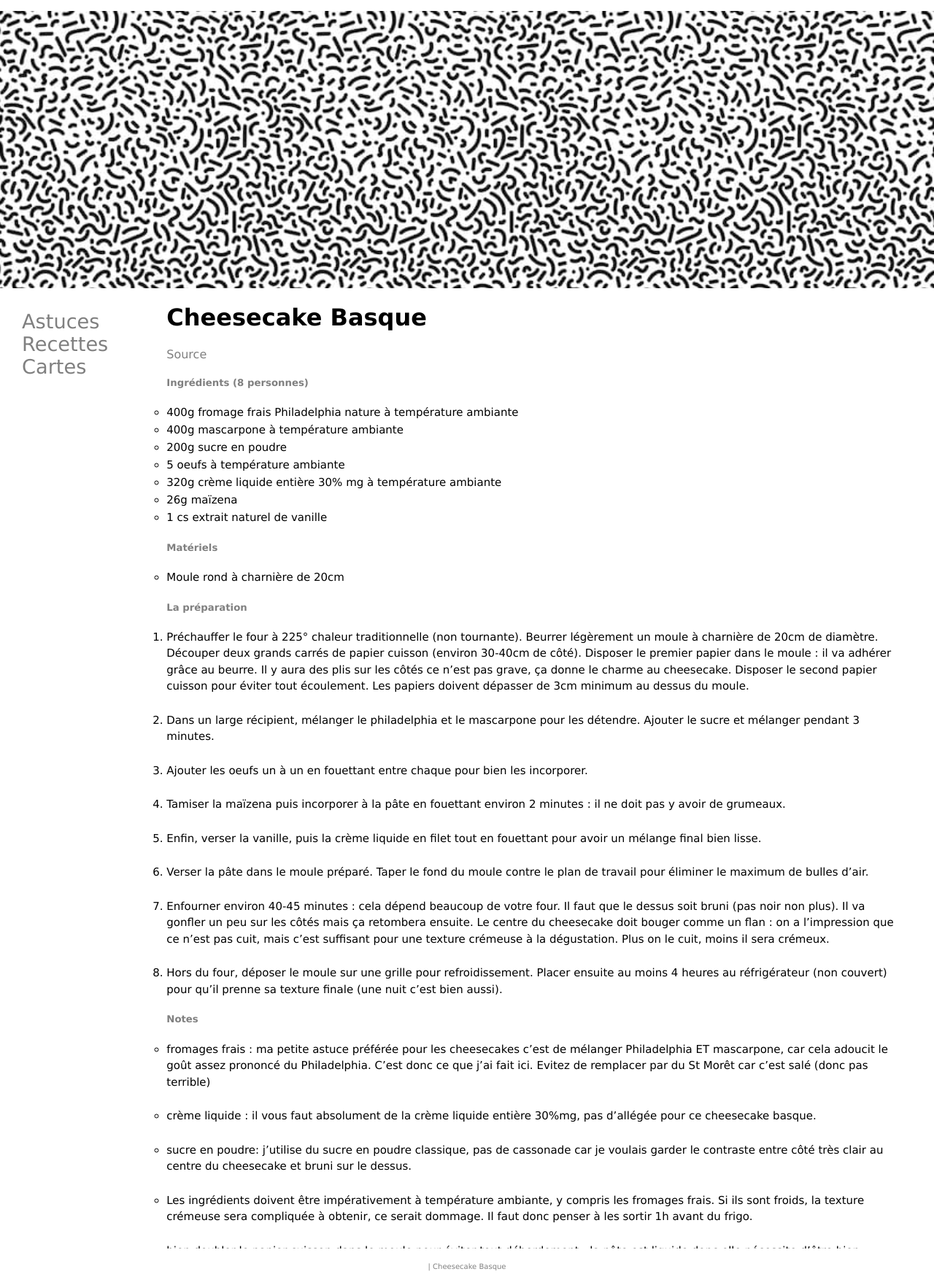
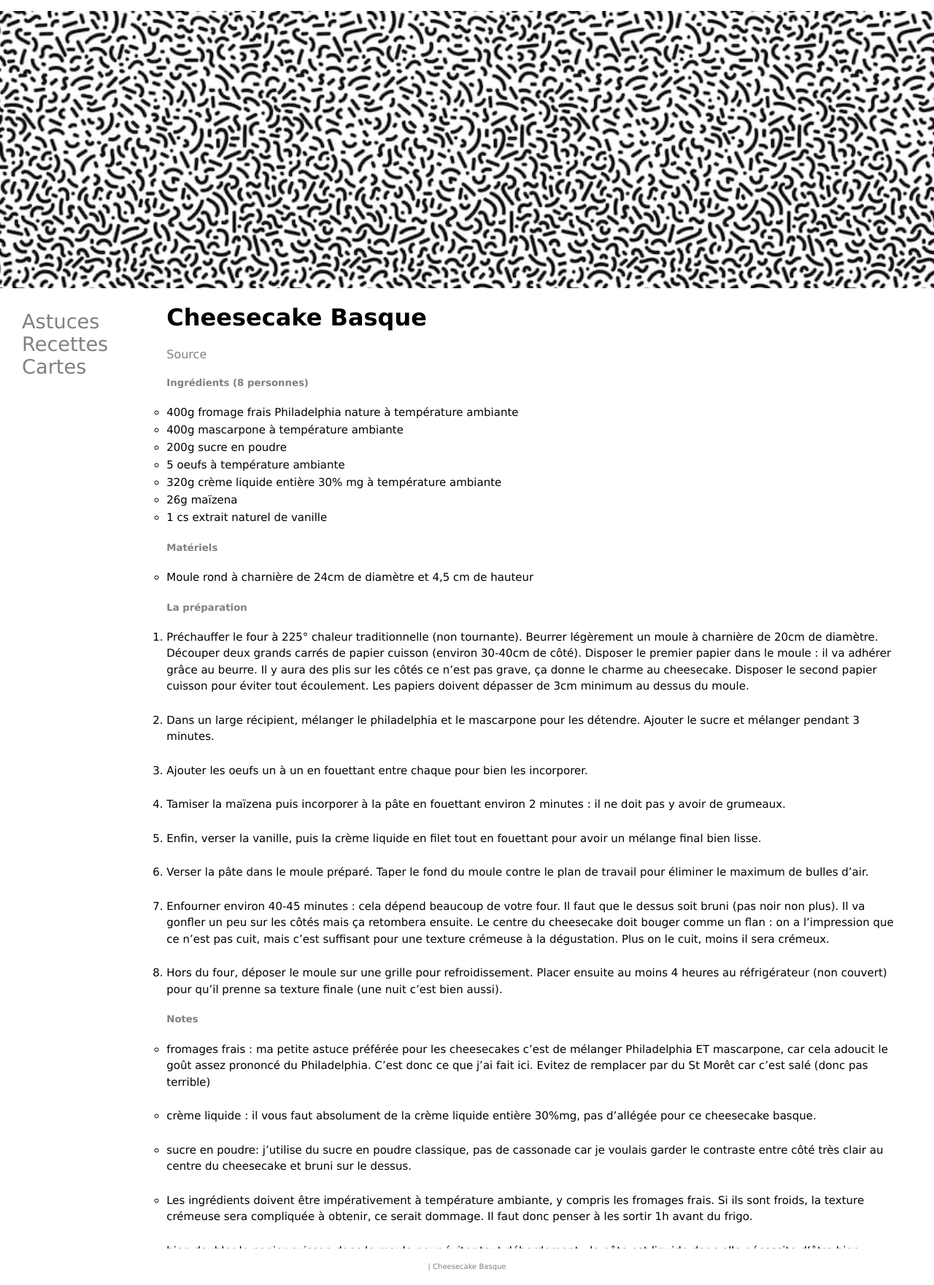
Before and after one commit to DenAff/heol, a Jekyll site: the page built from _posts/recettes/desserts/2020-01-01-cheesecake-basque.md, in a window 1280 px wide. Shown: the whole page at 73% size. Built offline with Jekyll 4.4.1, drawn with Linux system fonts in a browser that asks for light colours.

Commit message:
Update 2020-01-01-cheesecake-basque.md

```diff
--- a/_posts/recettes/desserts/2020-01-01-cheesecake-basque.md
+++ b/_posts/recettes/desserts/2020-01-01-cheesecake-basque.md
@@ -22,7 +22,7 @@ categories: desserts
 
 ##### Matériels
 
-- Moule rond à charnière de 20cm
+- Moule rond à charnière de 24cm de diamètre et 4,5 cm de hauteur
 
 ##### La préparation
 
```
